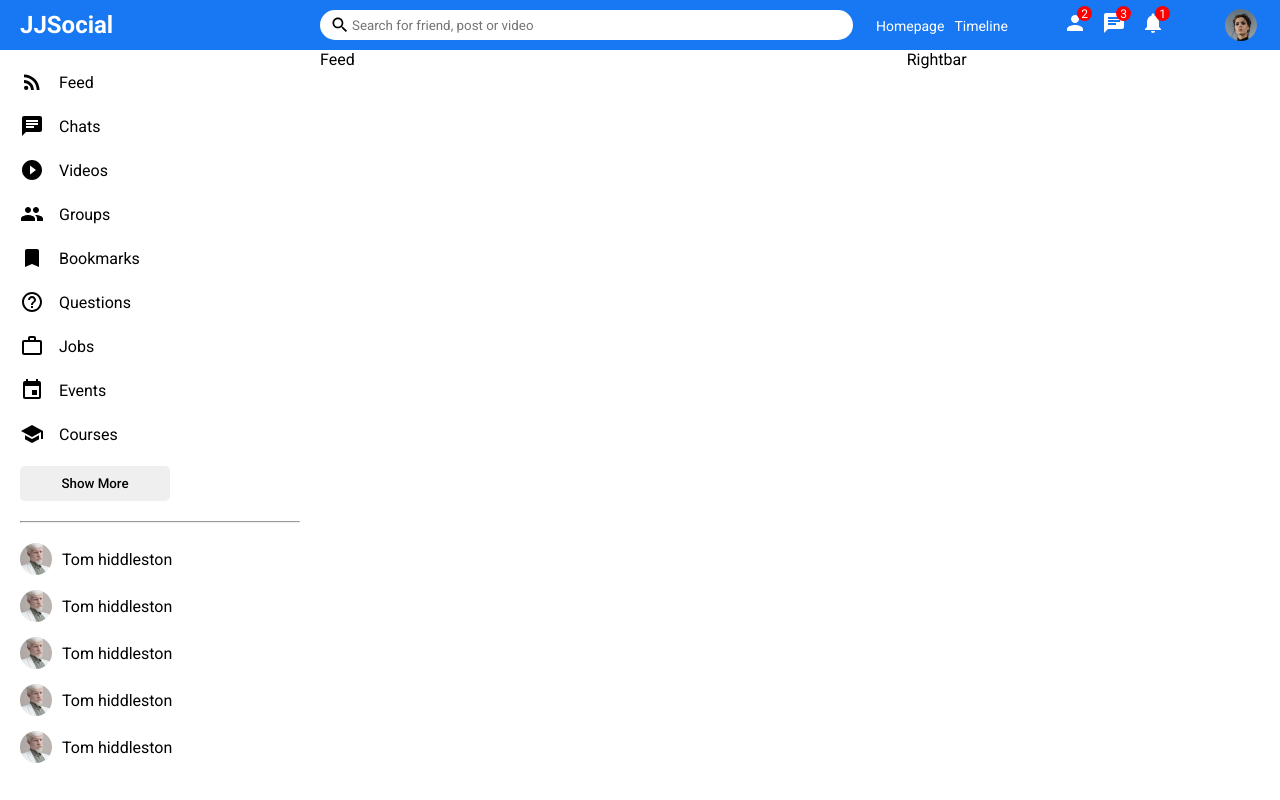
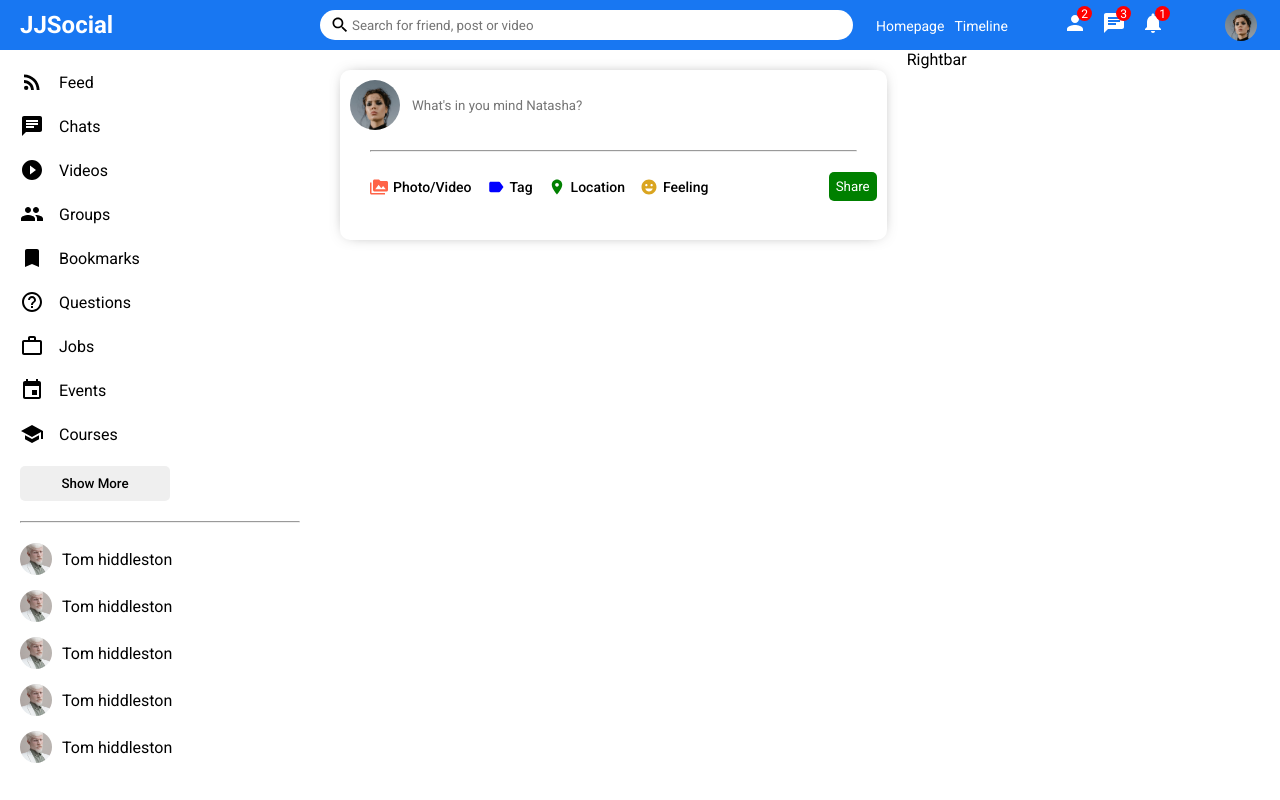
Before and after one commit to jibujacob/SocialMediaWebApp-MERN, a React (Create React App) app in the folder client/: page / in a window 1280 px wide. Built offline with nearby package versions, Linux system fonts and the light colour scheme; the HTML template or start-up script is replaced by a standard one.

Commit message:
Feed-Share Component Completed

```diff
--- a/client/src/components/Feed.jsx
+++ b/client/src/components/Feed.jsx
@@ -1,14 +1,21 @@
 import React from 'react'
 import styled from "styled-components"
+import Share from './Share'
 
 const Container = styled.div`
     flex:5.5;
 `
 
+const Wrapper = styled.div`
+    padding:20px;
+`
+
 const Feed = () => {
     return (
         <Container>
-            Feed
+            <Wrapper>
+                <Share/>
+            </Wrapper>
         </Container>
     )
 }
--- /dev/null
+++ b/client/src/components/Share.jsx
@@ -0,0 +1,139 @@
+import React from 'react'
+import styled ,{css} from 'styled-components'
+
+import PermMediaIcon from '@mui/icons-material/PermMedia';
+import LabelIcon from '@mui/icons-material/Label';
+import RoomIcon from '@mui/icons-material/Room';
+import EmojiEmotionsIcon from '@mui/icons-material/EmojiEmotions';
+
+const Container = styled.div`
+    width:100%;
+    height:170px;
+    border-radius:10px;
+
+    -webkit-box-shadow: 0px 0px 16px -8px rgba(0,0,0,0.68);
+    box-shadow: 0px 0px 16px -8px rgba(0,0,0,0.68);
+`
+
+const Wrapper = styled.div`
+    padding:10px;
+`
+
+const Top = styled.div`
+    display:flex;
+    align-items:center;
+`
+
+const ProfileImage = styled.img`
+    width:50px;
+    height:50px;
+    border-radius:50%;
+    cursor:pointer;
+    object-fit:cover;
+    margin-right:10px;
+`
+
+const Input = styled.input`
+    border:none;
+    width:80%;
+
+    &:focus{
+        outline:none;
+    }
+`
+
+const Hr = styled.hr`
+    margin:20px;
+`
+
+const Bottom = styled.div`
+    display:flex;
+    align-items:center;
+    justify-content:space-between;
+`
+
+const Options = styled.div`
+    display:flex;
+    margin-left:20px;
+`
+const Option = styled.div`
+    display:flex;
+    align-items:center;
+    margin-right:15px;
+    cursor:pointer;
+`
+
+const ShareIconStyle = css`
+    font-size:18px !important;
+    margin-right:5px;
+`
+
+const PermMedia = styled(PermMediaIcon)`
+    ${ShareIconStyle};
+`
+
+const Label = styled(LabelIcon)`
+    ${ShareIconStyle}
+`
+
+const Room = styled(RoomIcon)`
+    ${ShareIconStyle}
+`
+
+const EmojiEmotions = styled(EmojiEmotionsIcon)`
+    ${ShareIconStyle}
+`
+
+const OptionText = styled.span`
+    font-size:14px;
+    font-weight:500;
+`
+
+const Button = styled.button`
+    border:none;
+    padding:7px;
+    border-radius:5px;
+    background-color:green;
+    color:white;
+    cursor:pointer;
+`
+
+const Share = () => {
+    return (
+        <Container>
+            <Wrapper>
+                <Top>
+                    <ProfileImage src="/assets/person/1.jpeg"/>
+                    <Input placeholder="What's in you mind Natasha?"/>
+                </Top>
+                <Hr/>
+                <Bottom>
+                    <Options>
+                        <Option>
+                            <PermMedia htmlColor='tomato'/>
+                            <OptionText>Photo/Video</OptionText>
+                        </Option>
+
+                        <Option>
+                            <Label htmlColor='blue'/>
+                            <OptionText>Tag</OptionText>
+                        </Option>
+
+                        <Option>
+                            <Room htmlColor='green'/>
+                            <OptionText>Location</OptionText>
+                        </Option>
+
+                        <Option>
+                            <EmojiEmotions htmlColor='goldenrod'/>
+                            <OptionText>Feeling</OptionText>
+                        </Option>
+                    </Options>
+                    <Button>Share</Button>
+                </Bottom>
+            </Wrapper>
+        </Container>
+    )
+}
+
+export default Share
```
